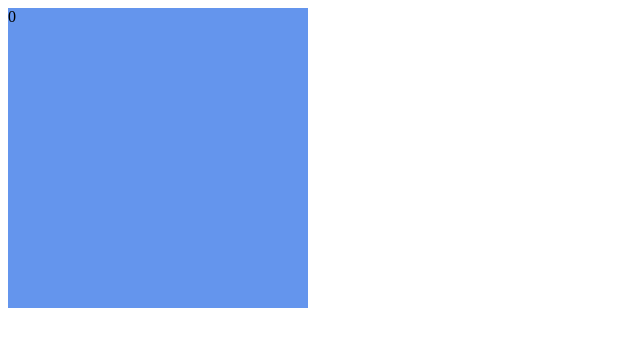
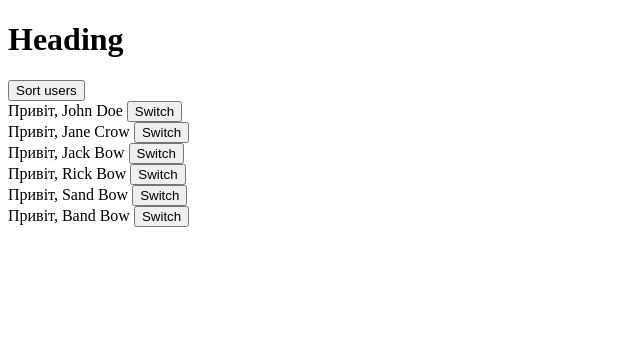
Before and after one commit to freshcodeAlice/fm-2023-react-welcome, a React (Create React App) app: page / in a window 1280 px wide. Shown: the top 346 px of the page, without its empty margins (0-640 px from the left). Built offline with nearby package versions, Linux system fonts and the light colour scheme.

Commit message:
sortingUsers

```diff
--- a/src/components/App.js
+++ b/src/components/App.js
@@ -15,23 +15,36 @@ class App extends React.Component {
     }, {
       firstName: 'Jack',
       lastName: 'Bow'
+    }, {
+      firstName: 'Rick',
+      lastName: 'Bow'
+    },
+    {
+      firstName: 'Sand',
+      lastName: 'Bow'
+    },
+    {
+      firstName: 'Band',
+      lastName: 'Bow'
     }]
   }
   }
 
+  sortUsers = () => {
+    /*
+    Написати метод, який відсортує масив у стейті за алфавітним порядком по іменам
+    і оновлює масив у стейті
 
-  changeJohn = () => {
-    const changedArray = this.state.users.map((u)=>{
-      if (u.firstName === 'John') {
-        return {
-          firstName: 'Rick',
-          lastName: u.lastName
-        }
-      }
-      return u;
-    })
-    this.setState({users: changedArray})
+    */
+    const {users} = this.state;
+    const newUsersArray = [...users];
+    newUsersArray.sort((a,b) => a.firstName > b.firstName ? 1 : -1);
+
+    this.setState({
+      users: newUsersArray
+    }) // <-- Новий об'єкт стану!!!
   }
+
 
   render(){
     const {users} = this.state;
@@ -40,6 +53,7 @@ class App extends React.Component {
     return (
       <>
        <h1 onClick={this.changeJohn}>Heading</h1>
+       <button onClick={this.sortUsers}>Sort users</button>
        <div>{alohaArray}</div>
       </>
     )
--- a/src/index.js
+++ b/src/index.js
@@ -1,13 +1,12 @@
 import React from 'react';
 import ReactDOM from 'react-dom/client';
 import Counter from './components/Counter/Counter';
-// import App from './components/App';
-import Box from './components/Box';
+import App from './components/App';
+// import Box from './components/Box';
 
 const root = ReactDOM.createRoot(document.getElementById('root'));
 root.render(
     <> {/*   <React.Fragment>  */}
-    {/* <App /> */}
-    <Box />
+    <App />
     </>
 );
```
